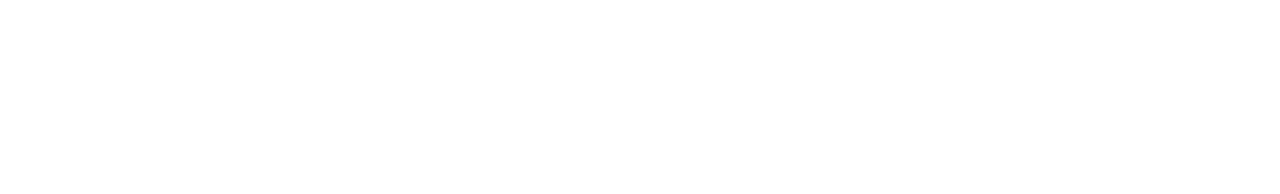
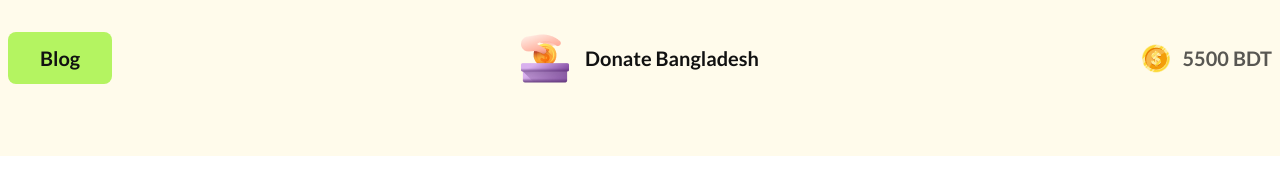
Before and after one commit to R-RafiAhmed/PH-Assignment-5, a plain HTML site: page index.html in a window 1280 px wide. Drawn offline with nearby package versions, Linux system fonts and the light colour scheme.

Commit message:
added navbar

```diff
--- a/index.html
+++ b/index.html
@@ -4,12 +4,42 @@
     <meta charset="UTF-8">
     <meta name="viewport" content="width=device-width, initial-scale=1.0">
     <title>Donate Bangladesh</title>
+    <link rel="preconnect" href="https://fonts.googleapis.com">
+    <link rel="preconnect" href="https://fonts.gstatic.com" crossorigin>
+    <link href="https://fonts.googleapis.com/css2?family=Lato:ital,wght@0,100;0,300;0,400;0,700;0,900;1,100;1,300;1,400;1,700;1,900&display=swap" rel="stylesheet">
     <link href="https://cdn.jsdelivr.net/npm/daisyui@4.12.10/dist/full.min.css" rel="stylesheet" type="text/css" />
     <script src="https://cdn.tailwindcss.com"></script>
+    <style>
+        .font-lato{
+            font-family: "Lato", sans-serif;
+        }
+    </style>
 </head>
-<body>
-    <main>
+<body class="font-lato">
+    <header class="bg-amber-50 pt-6 pb-16">
+        <nav class="container m-auto">
+            <div class="navbar">
+                <div class="navbar-start">
+                    <a href="#" class="text-xl font-semibold text-[#111111] py-3 px-8 bg-[#B4F461] rounded-lg">Blog</a>
+                </div>
+                <div class="navbar-center">
+                  <div class="flex items-center gap-4" >
+                    <img src="./images/logo.png" alt="logo">
+                    <h3 class="text-xl font-semibold text-[#111111]">Donate Bangladesh</h3>
+                  </div>
+                </div>
+                <div class="navbar-end">
+                  <div class="flex gap-3 items-center">
+                    <img src="./images/coin.png" alt="gold coin">
+                    <div class="flex gap-1">
+                        <h3 class="text-xl font-bold text-[#111111B3]">5500</h3>
+                        <span class="text-xl font-bold text-[#111111B3]">BDT</span>
+                    </div>
 
-    </main>
+                  </div>
+                </div>
+              </div>
+        </nav>
+    </header>
 </body>
 </html>
```
